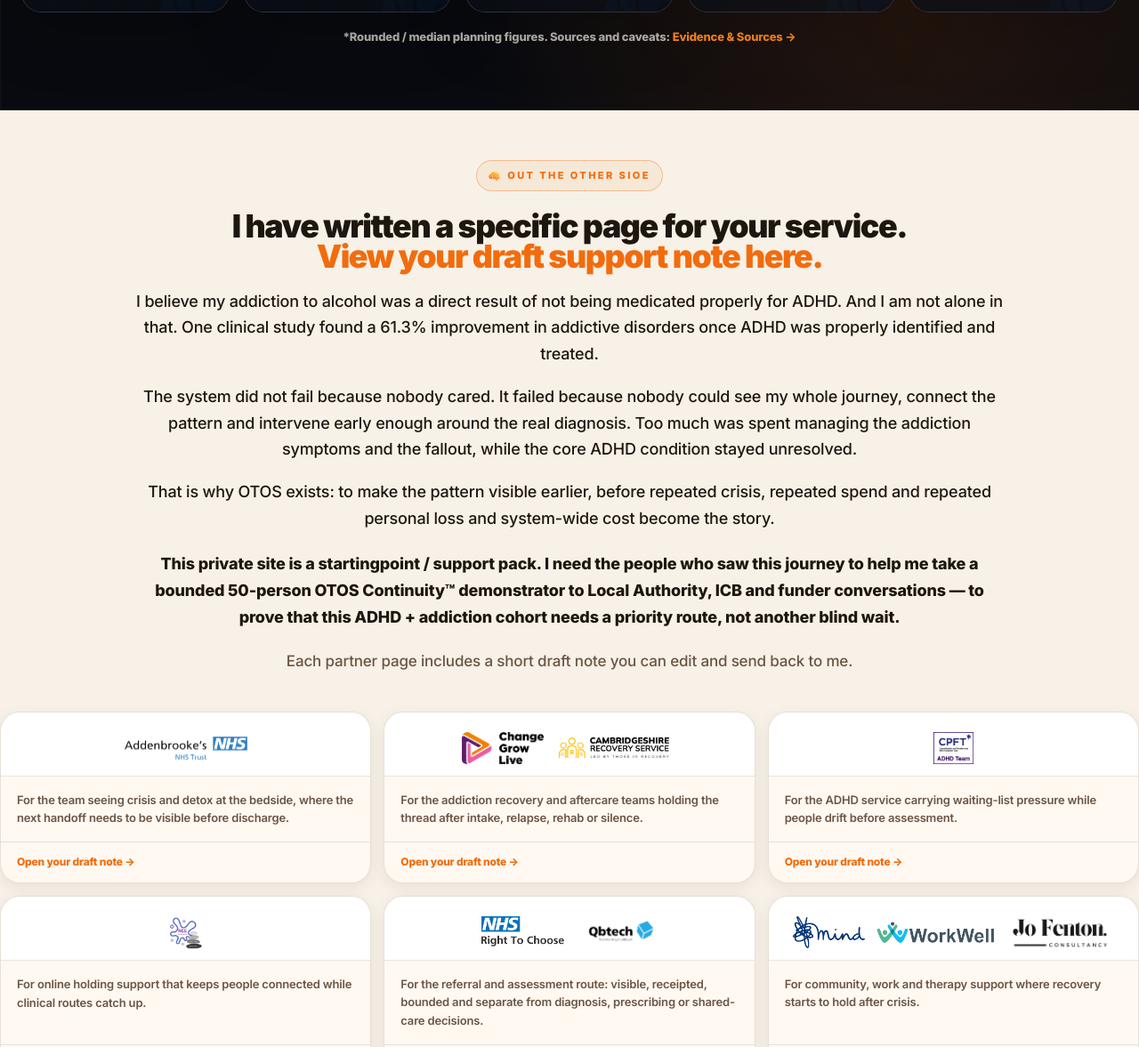
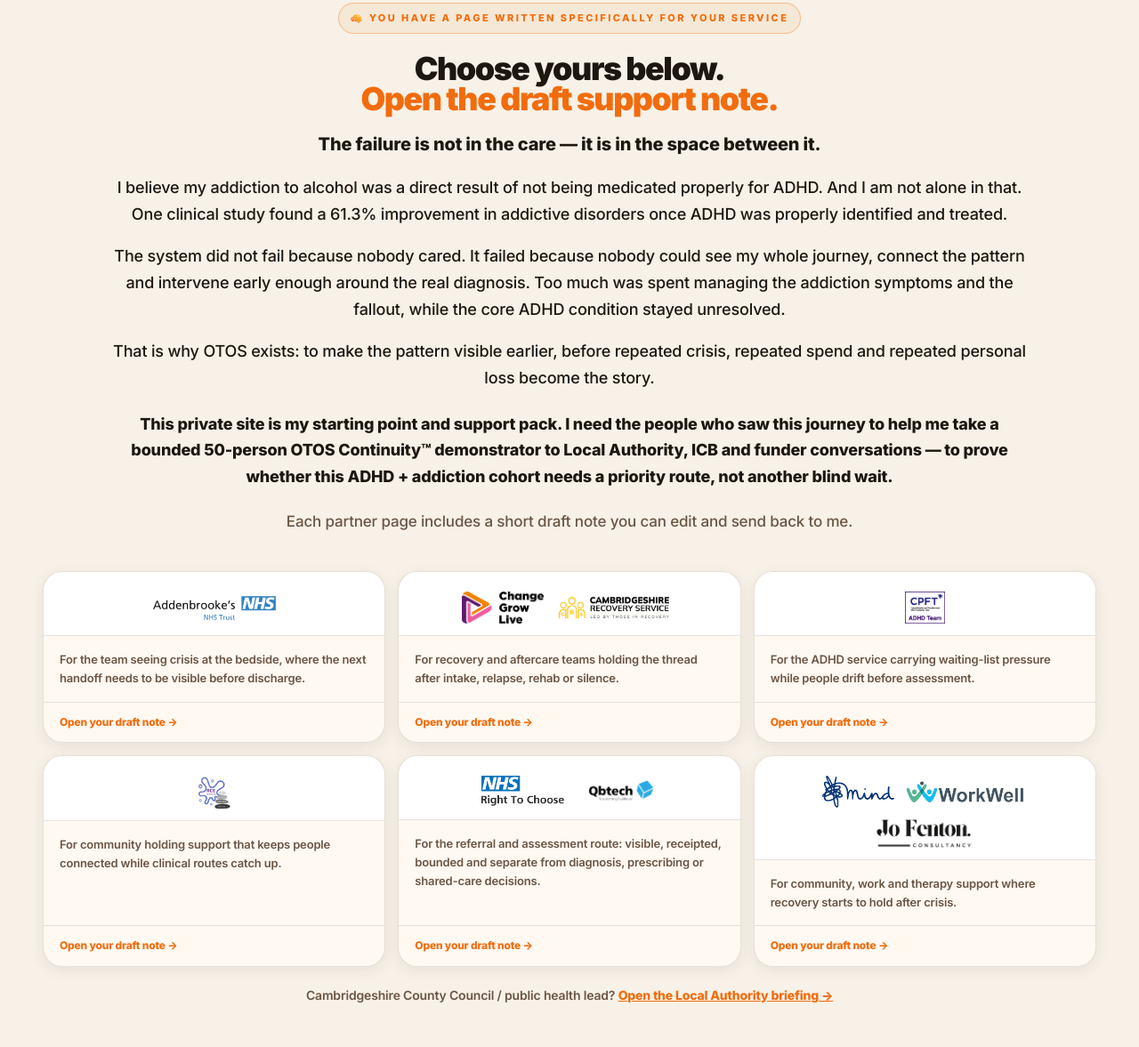
Before and after one commit to otoslifeproject-cell/partner-minisite, a website: page NHS-MINI-SITE/index.html in a window 1280 px wide. Shown: the part 1206-2383 px from the top of the page at 89% size. Drawn offline with Linux system fonts and the light colour scheme.

Commit message:
Update index.html

```diff
--- a/NHS-MINI-SITE/index.html
+++ b/NHS-MINI-SITE/index.html
@@ -3,7 +3,7 @@
 <head>
   <meta charset="utf-8">
   <meta name="viewport" content="width=device-width, initial-scale=1">
- <h1>When ADHD <span style="white-space:nowrap;">is left waiting,</span><br><span class="accent">addiction steps in.</span><br>And it doesn't come quietly.</h1>
+  <title>OTOS Continuity™</title>
   <meta name="description" content="A private partner briefing for NHS, local authority, addiction, recovery and community partners in Cambridge and Peterborough.">
   <link rel="stylesheet" href="css/otos.css">
   <style>
@@ -73,16 +73,17 @@
   <!-- ══ HERO ══════════════════════════════════════════════ -->
   <section class="hero">
     <div class="container">
-      <span class="kicker"><span class="kicker-icon"></span>Private &amp Confidential Partner Briefing</span>
+      <span class="kicker"><span class="kicker-icon"></span>Private &amp; Confidential Partner Briefing</span>
 
       <!-- Contained image card — NOT full bleed -->
       <div class="hero-image-card" style="margin-bottom:32px">
         <img src="images/02-chaos-tunnel.png" alt="A man in distress in a tunnel — the experience of untreated ADHD and addiction" style="max-height:600px;width:100%;object-fit:cover;object-position:center 30%">
         <div class="hero-image-card-overlay"></div>
         <div class="hero-image-card-content">
-    <h1>When ADHD is left waiting,<br><span class="accent">addiction steps in.</span><br>And it doesn't come quietly.</h1>
+          <h1>When ADHD <span style="white-space:nowrap">is left waiting,</span><br><span class="accent">addiction steps in.</span><br>And it doesn't come quietly.</h1>
 
-    <p class="lede">The chaos, the addiction, the intensive care, the relapses, the rehab, the shame — they weren’t failures of willpower or treatment. They are what happens when the underlying neurological condition of ADHD stays unresolved while services treat the visible addiction.</p>
+          <p class="lede">The chaos, the addiction, the relapses, the shame — they weren’t failures of willpower or treatment. They are what happens when the underlying neurological condition of ADHD stays unresolved while services treat the visible addiction.</p>
+
           <div class="hero-actions">
             <a class="btn-primary" href="#partner-routes">Find your page</a>
             <a class="btn" href="founder-story.html">The story behind this</a>
@@ -127,39 +128,43 @@
   <!-- ══ PARTNER ROUTE CARDS ═══════════════════════════════ -->
   <section class="paper-section" id="partner-routes" style="padding-top:56px">
     <div class="container">
-<div class="section-head center" style="max-width:1080px;margin:0 auto 42px;text-align:center">
-  <span class="kicker"><span class="kicker-icon"></span>OUT THE OTHER SIOE</span>
+      <div class="section-head center" style="max-width:1180px;margin:0 auto 42px;text-align:center">
+        <span class="kicker"><span class="kicker-icon"></span>You have a page written specifically for your service</span>
 
-  <h2 style="max-width:920px;margin-left:auto;margin-right:auto">
-    I have written a specific page for your service.<br>
-    <span class="accent">View your draft support note here.</span>
+        <h2 style="max-width:1000px;margin-left:auto;margin-right:auto">
+          Choose yours below.<br>
+          <span class="accent">Open the draft support note.</span>
         </h2>
 
-  <p style="max-width:980px;margin:18px auto 0;font-size:18px;line-height:1.65;color:var(--paper-ink)">
+        <p style="max-width:1040px;margin:18px auto 0;font-size:20px;line-height:1.55;font-weight:800;color:var(--paper-ink)">
+          The failure is not in the care — it is in the space between it.
+        </p>
+
+        <p style="max-width:1040px;margin:18px auto 0;font-size:18px;line-height:1.65;color:var(--paper-ink)">
           I believe my addiction to alcohol was a direct result of not being medicated properly for ADHD. And I am not alone in that. One clinical study found a 61.3% improvement in addictive disorders once ADHD was properly identified and treated.
         </p>
 
-  <p style="max-width:980px;margin:18px auto 0;font-size:18px;line-height:1.65;color:var(--paper-ink)">
+        <p style="max-width:1040px;margin:18px auto 0;font-size:18px;line-height:1.65;color:var(--paper-ink)">
           The system did not fail because nobody cared. It failed because nobody could see my whole journey, connect the pattern and intervene early enough around the real diagnosis. Too much was spent managing the addiction symptoms and the fallout, while the core ADHD condition stayed unresolved.
         </p>
 
-  <p style="max-width:980px;margin:18px auto 0;font-size:18px;line-height:1.65;color:var(--paper-ink)">
-    That is why OTOS exists: to make the pattern visible earlier, before repeated crisis, repeated spend and repeated personal loss and system-wide cost become the story.
+        <p style="max-width:1040px;margin:18px auto 0;font-size:18px;line-height:1.65;color:var(--paper-ink)">
+          That is why OTOS exists: to make the pattern visible earlier, before repeated crisis, repeated spend and repeated personal loss become the story.
         </p>
 
-  <p style="max-width:980px;margin:22px auto 0;font-size:18px;line-height:1.65;font-weight:750;color:var(--paper-ink)">
-    This private site is a startingpoint / support pack. I need the people who saw this journey to help me take a bounded 50-person OTOS Continuity™ demonstrator to Local Authority, ICB and funder conversations — to prove that this ADHD + addiction cohort needs a priority route, not another blind wait.
+        <p style="max-width:1040px;margin:22px auto 0;font-size:18px;line-height:1.65;font-weight:750;color:var(--paper-ink)">
+          This private site is my starting point and support pack. I need the people who saw this journey to help me take a bounded 50-person OTOS Continuity™ demonstrator to Local Authority, ICB and funder conversations — to prove whether this ADHD + addiction cohort needs a priority route, not another blind wait.
         </p>
 
-  <p style="max-width:900px;margin:22px auto 0;font-size:17px;line-height:1.6;color:var(--paper-muted)">
+        <p style="max-width:940px;margin:22px auto 0;font-size:17px;line-height:1.6;color:var(--paper-muted)">
           Each partner page includes a short draft note you can edit and send back to me.
         </p>
       </div>
-      </div>
-      <div class="route-grid">
+
+      <div class="route-grid" style="max-width:1280px;margin:0 auto;padding:0 24px;box-sizing:border-box">
         <a class="route-card" href="partners-addenbrookes.html">
           <div class="route-card-logo"><img src="images/Addenbrookes_Logo.png" alt="Addenbrooke's NHS Trust"></div>
-          <div class="route-card-body">For the team seeing crisis and detox at the bedside, where the next handoff needs to be visible before discharge.</div>
+          <div class="route-card-body">For the team seeing crisis at the bedside, where the next handoff needs to be visible before discharge.</div>
           <div class="route-card-footer">Open your draft note →</div>
         </a>
         <a class="route-card" href="partners-cgl-crs.html">
@@ -167,7 +172,7 @@
             <img src="images/CGL_Logo.png" alt="Change Grow Live">
             <img src="images/CRS_Logo.png" alt="Cambridgeshire Recovery Service">
           </div>
-          <div class="route-card-body">For the addiction recovery and aftercare teams holding the thread after intake, relapse, rehab or silence.</div>
+          <div class="route-card-body">For recovery and aftercare teams holding the thread after intake, relapse, rehab or silence.</div>
           <div class="route-card-footer">Open your draft note →</div>
         </a>
         <a class="route-card" href="partners-cpft-adhd.html">
@@ -177,7 +182,7 @@
         </a>
         <a class="route-card" href="partners-rce.html">
           <div class="route-card-logo"><img src="images/rce.png" alt="RCE Wellbeing Hub" style="max-height:38px"></div>
-          <div class="route-card-body">For online holding support that keeps people connected while clinical routes catch up.</div>
+          <div class="route-card-body">For community holding support that keeps people connected while clinical routes catch up.</div>
           <div class="route-card-footer">Open your draft note →</div>
         </a>
         <a class="route-card" href="partners-gp-rtc-qbtech.html">
@@ -198,6 +203,7 @@
           <div class="route-card-footer">Open your draft note →</div>
         </a>
       </div>
+
       <p style="text-align:center;font-size:14px;font-weight:600;color:var(--paper-muted);margin-top:20px">
         Cambridgeshire County Council / public health lead? <a href="local-authority-public-health.html" style="color:var(--orange);font-weight:800">Open the Local Authority briefing →</a>
       </p>
@@ -296,7 +302,6 @@
   </div>
 </footer>
 
-
 <div class="site-lightbox" id="site-lightbox" aria-hidden="true" onclick="closeSiteLightbox(event)">
   <div class="site-lightbox-panel">
     <button class="site-lightbox-close" type="button" onclick="closeSiteLightbox(event)" aria-label="Close expanded image">×</button>
```
Lines whose indentation alone changed are shown as unchanged.
